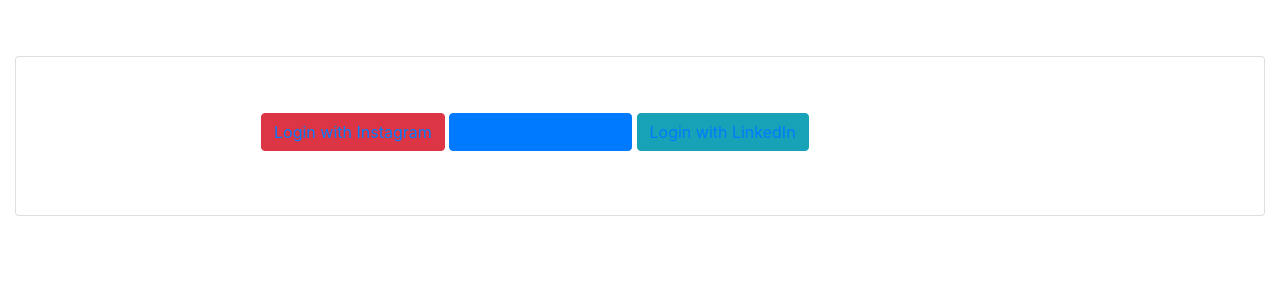
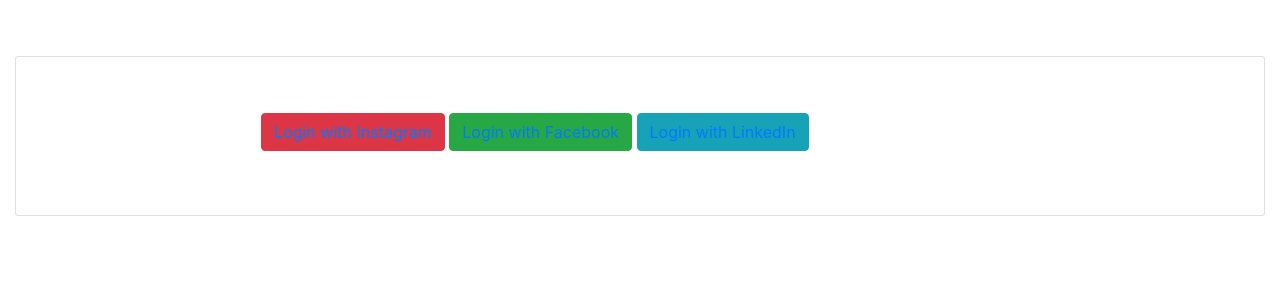
Before and after one commit to gokul-nivash/firefox, a Django app: page /login/ in a window 1280 px wide. Shown: the top 300 px of the page. Run offline with Django 3.2, Linux system fonts and the light colour scheme; some libraries are stand-ins or nearby versions.

Commit message:
button color changed

```diff
--- a/firefoxapp/templates/login.html
+++ b/firefoxapp/templates/login.html
@@ -6,7 +6,7 @@
          <button class="btn btn-danger  mb-2">
              <a href="#">Login with Instagram</a>
          </button>
-         <button class="btn btn-primary mb-2">
+         <button class="btn btn-success mb-2">
              <a href="{% url 'social:begin' 'facebook' %}">Login with Facebook
              </a>
          </button>
```
